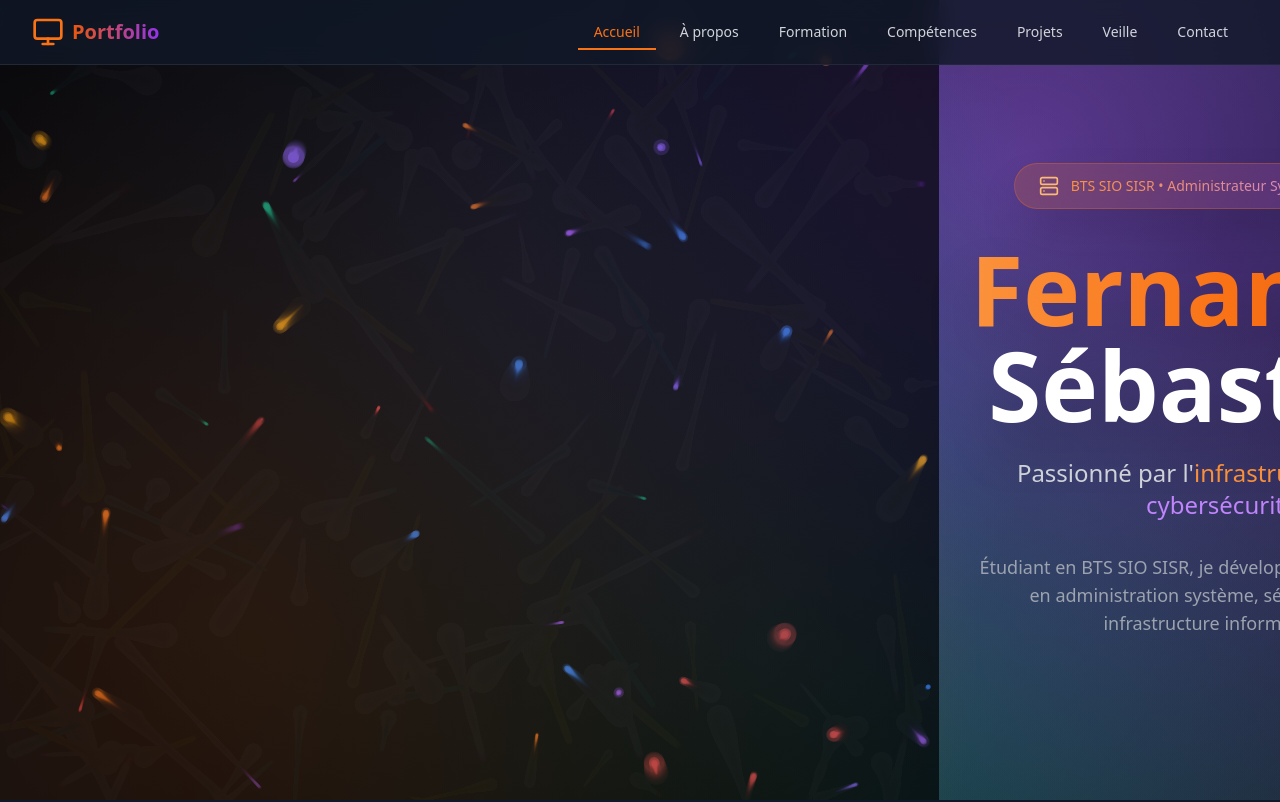
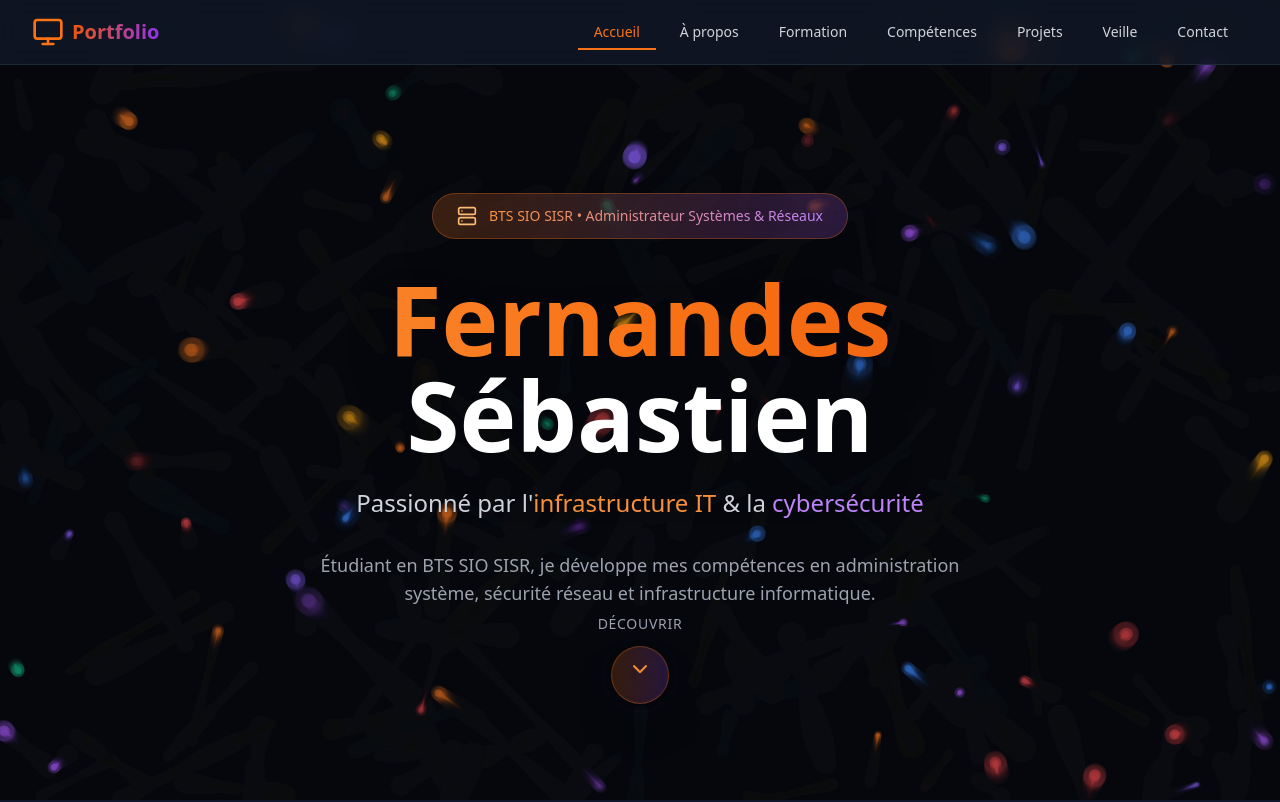
Before and after one commit to CapitaineRick/Portfolio, a React (Vite) app: page / in a window 1280 px wide. Shown: the top 802 px of the page. Built offline with nearby package versions, Linux system fonts and the light colour scheme.

Commit message:
Restauration du fond spectaculaire du Hero

```diff
--- a/src/components/sections/Hero.tsx
+++ b/src/components/sections/Hero.tsx
@@ -11,7 +11,7 @@ const Hero: React.FC = () => {
     setTimeout(() => setIsVisible(true), 500);
   }, []);
 
-  // Système de particules avec traînées colorées
+  // Système de particules avec évitement de la souris
   useEffect(() => {
     const canvas = canvasRef.current;
     if (!canvas) return;
@@ -149,11 +149,10 @@ const Hero: React.FC = () => {
         // Dessiner la traînée avec effet de fondu
         for (let j = 0; j < p.trail.length; j++) {
           const trailPoint = p.trail[j];
-          const lifeRatio = Math.max(0, 1 - (p.life / p.maxLife));
-          const trailAlpha = (1 - (trailPoint.age / 15)) * lifeRatio * 0.6;
-          const trailSize = Math.max(0.1, p.size * (1 - (trailPoint.age / 15)) * 0.7);
+          const trailAlpha = (1 - (trailPoint.age / 15)) * (1 - (p.life / p.maxLife)) * 0.6;
+          const trailSize = p.size * (1 - (trailPoint.age / 15)) * 0.7;
 
-          if (trailAlpha > 0.01 && trailSize > 0) {
+          if (trailAlpha > 0.01) {
             ctx.globalAlpha = trailAlpha;
             ctx.fillStyle = p.color;
             ctx.beginPath();
@@ -163,11 +162,9 @@ const Hero: React.FC = () => {
         }
 
         // Dessiner la particule principale
-        const lifeRatio = Math.max(0, 1 - (p.life / p.maxLife));
-        const alpha = Math.sin(p.pulse) * 0.3 + 0.7 * lifeRatio;
-        const size = Math.max(0.1, p.size * (Math.sin(p.pulse * 0.5) * 0.3 + 1) * lifeRatio);
+        const alpha = Math.sin(p.pulse) * 0.3 + 0.7 * (1 - (p.life / p.maxLife));
+        const size = p.size * (Math.sin(p.pulse * 0.5) * 0.3 + 1);
 
-        if (size > 0) {
         ctx.globalAlpha = alpha;
         ctx.fillStyle = p.color;
         ctx.beginPath();
@@ -179,7 +176,6 @@ const Hero: React.FC = () => {
         ctx.beginPath();
         ctx.arc(p.x, p.y, size * 2, 0, Math.PI * 2);
         ctx.fill();
-        }
 
         // Supprimer les particules mortes
         if (p.life >= p.maxLife) {
--- a/src/index.css
+++ b/src/index.css
@@ -61,15 +61,10 @@ section > div {
   max-width: 100%;
 }
 
-/* HERO - Fond spécial avec dégradé et particules */
+/* HERO - Fond spécial avec style inline (pas de CSS ici) */
 section#home {
-  background: linear-gradient(
-    135deg,
-    #0f172a 0%,
-    #1e293b 30%,
-    #0f172a 70%,
-    #1e293b 100%
-  );
+  /* Le fond est défini directement dans le composant Hero avec style inline */
+  background: none !important;
 }
 
 /* TOUTES LES AUTRES SECTIONS - Fond uniforme simple */
@@ -87,44 +82,20 @@ section:not(#home)::before {
   display: none !important;
 }
 
-/* Overlay décoratif uniquement pour Hero */
-section#home::before {
-  content: '';
-  position: absolute;
+/* Navbar fixe sans affecter les sections */
+nav {
+  position: fixed;
   top: 0;
   left: 0;
   right: 0;
-  bottom: 0;
-  pointer-events: none;
-  z-index: 0;
-  opacity: 0.3;
-  background:
-    radial-gradient(
-      circle at 20% 80%,
-      rgba(249, 115, 22, 0.4) 0%,
-      transparent 60%
-    ),
-    radial-gradient(
-      circle at 80% 20%,
-      rgba(168, 85, 247, 0.4) 0%,
-      transparent 60%
-    ),
-    radial-gradient(
-      circle at 40% 40%,
-      rgba(59, 130, 246, 0.3) 0%,
-      transparent 60%
-    ),
-    radial-gradient(
-      circle at 60% 80%,
-      rgba(16, 185, 129, 0.3) 0%,
-      transparent 60%
-    );
+  z-index: 50;
 }
 
-/* Contenu au-dessus de l'overlay pour Hero uniquement */
-section#home > * {
-  position: relative;
-  z-index: 1;
+/* Footer sans marge */
+footer {
+  margin: 0;
+  padding: 2rem 0;
+  background: #0f172a;
 }
 
 /* Animations pour les éléments flottants */
@@ -143,22 +114,6 @@ section#home > * {
 
 .animation-delay-4000 {
   animation-delay: 4s;
-}
-
-/* Navbar fixe sans affecter les sections */
-nav {
-  position: fixed;
-  top: 0;
-  left: 0;
-  right: 0;
-  z-index: 50;
-}
-
-/* Footer sans marge */
-footer {
-  margin: 0;
-  padding: 2rem 0;
-  background: #0f172a;
 }
 
 /* Element transitions */
```
Lines whose indentation alone changed are shown as unchanged.
